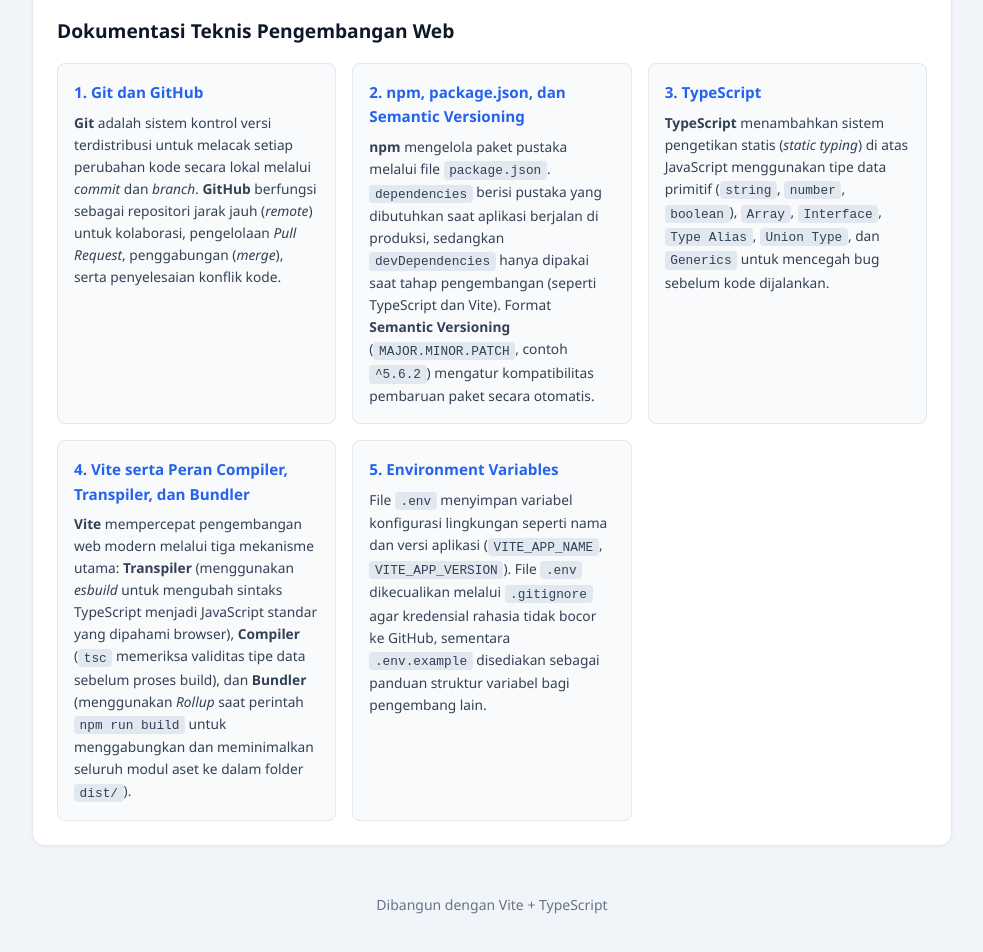
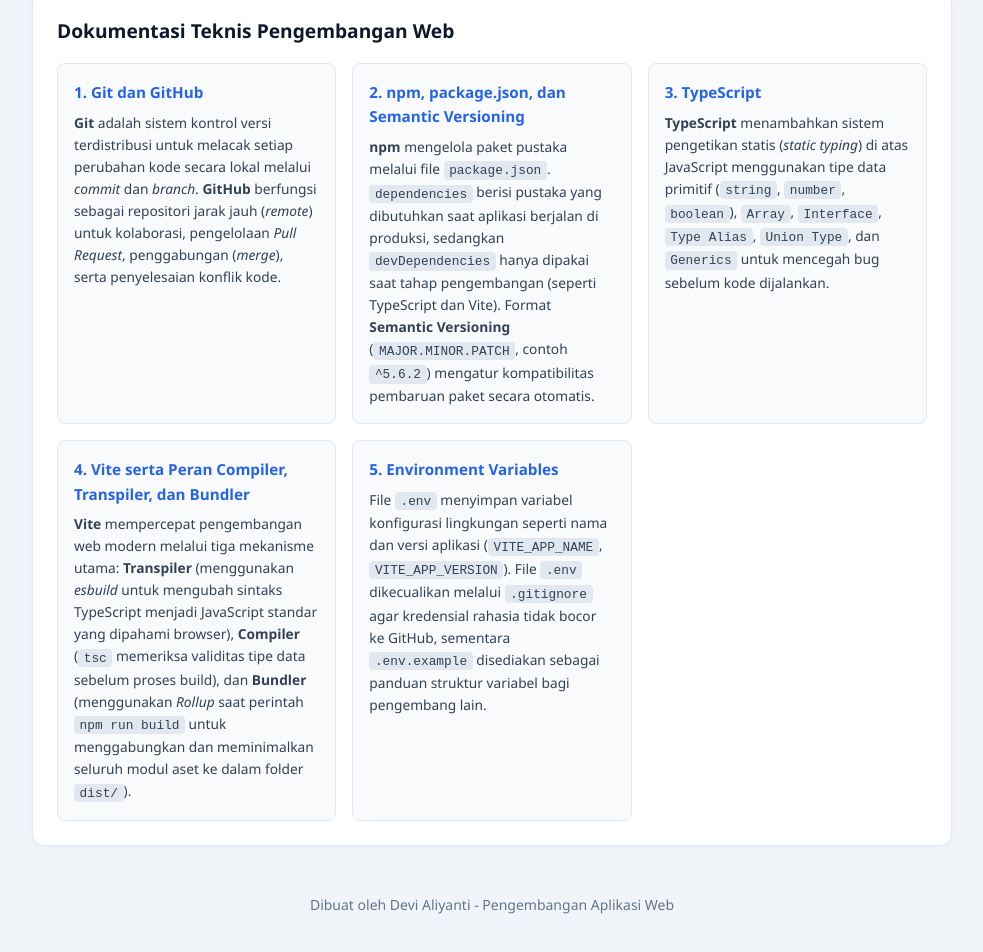
Before and after one commit to devialiyanti/manajemen-tugas-kuliah, a website built with Vite: page index.html in a window 1280 px wide. Shown: the part 598-1550 px from the top of the page, without its empty margins (148-1131 px from the left). Built offline with nearby package versions, Linux system fonts and the light colour scheme.

Commit message:
feat: perbarui identitas pada footer

```diff
--- a/index.html
+++ b/index.html
@@ -165,7 +165,7 @@
 
     <footer class="footer">
       <div class="container">
-        <p id="footer-text">Dibangun dengan Vite + TypeScript</p>
+        <p id="footer-text">Dibuat oleh Devi Aliyanti - Pengembangan Aplikasi Web</p>
       </div>
     </footer>
 
```
